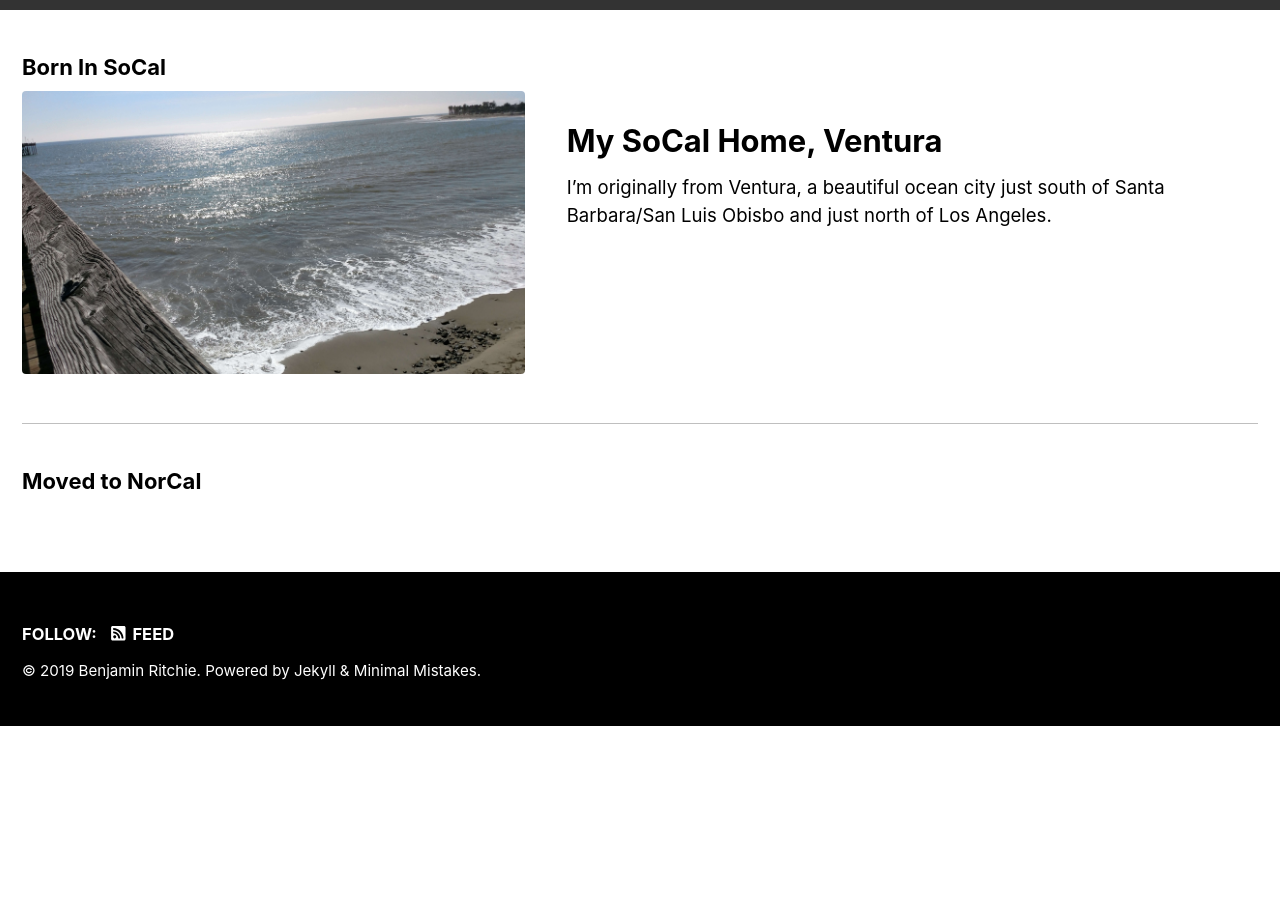
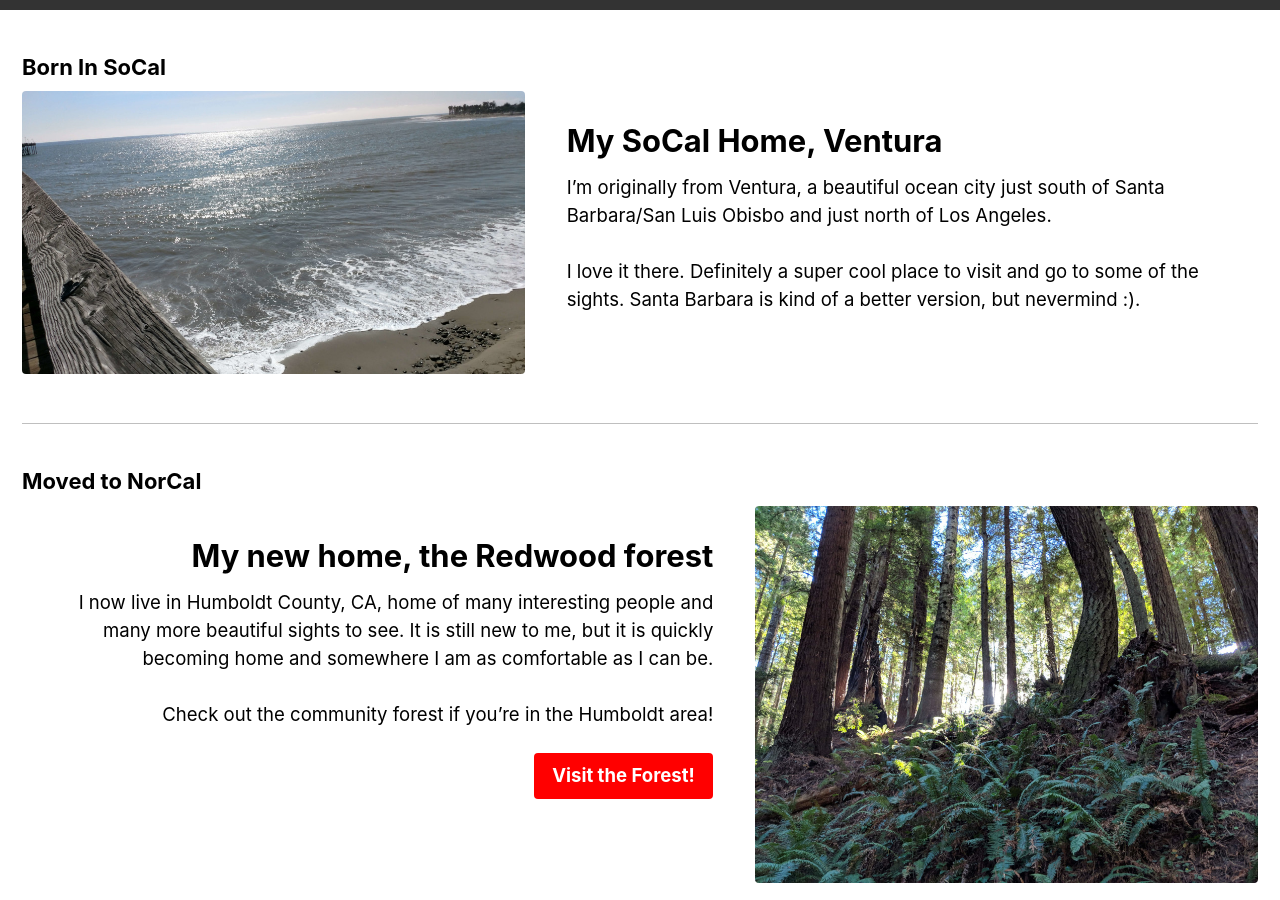
Before and after one commit to baritchie/resume, a Jekyll site: the page built from _pages/about.md, in a window 1280 px wide and 900 px high, scrolled down 292 px. Built offline with Jekyll 4.4.1, drawn with Linux system fonts in a browser that asks for light colours; cached includes are drawn as plain includes; nearby versions of some CDN libraries; before the commit the page ends 1018 px from its top, so only the background shows below that.

Commit message:
Add Humboldt to About

```diff
--- a/_pages/about.md
+++ b/_pages/about.md
@@ -8,9 +8,18 @@ feature_row:
   - image_path: /assets/images/ventura_compressed.jpg
     alt: "Ventura Beach"
     title: "My SoCal Home, Ventura"
-    excerpt: "I'm originally from Ventura, a beautiful ocean city just south of Santa Barbara/San Luis Obisbo and just north of Los Angeles."
+    excerpt: "I'm originally from Ventura, a beautiful ocean city just south of Santa Barbara/San Luis Obisbo and just north of Los Angeles.<br><br>I love it there. Definitely a super cool place to visit and go to some of the sights. Santa Barbara is kind of a better version, but nevermind :)."
+feature_row2:
+  - image_path: /assets/images/humboldt_compressed.jpg
+    alt: "Humboldt Redwood Forest"
+    title: "My new home, the Redwood forest"
+    excerpt: "I now live in Humboldt County, CA, home of many interesting people and many more beautiful sights to see. It is still new to me, but it is quickly becoming home and somewhere I am as comfortable as I can be.<br><br>Check out the community forest if you're in the Humboldt area!"
+    url: "https://www.visitredwoods.com/listing/arcata-community-forest/489/"
+    btn_label: "Visit the Forest!"
+    btn_class: "btn--primary"
 ---
 
 <h3>Born In SoCal</h3>
 {% include feature_row type="left" %}
 <h3>Moved to NorCal</h3>
+{% include feature_row id="feature_row2" type="right" %}
```
Also changed, not shown: assets/images/humboldt_compressed.jpg (added), assets/images/ventura_compressed.jpg, 1 other file.
